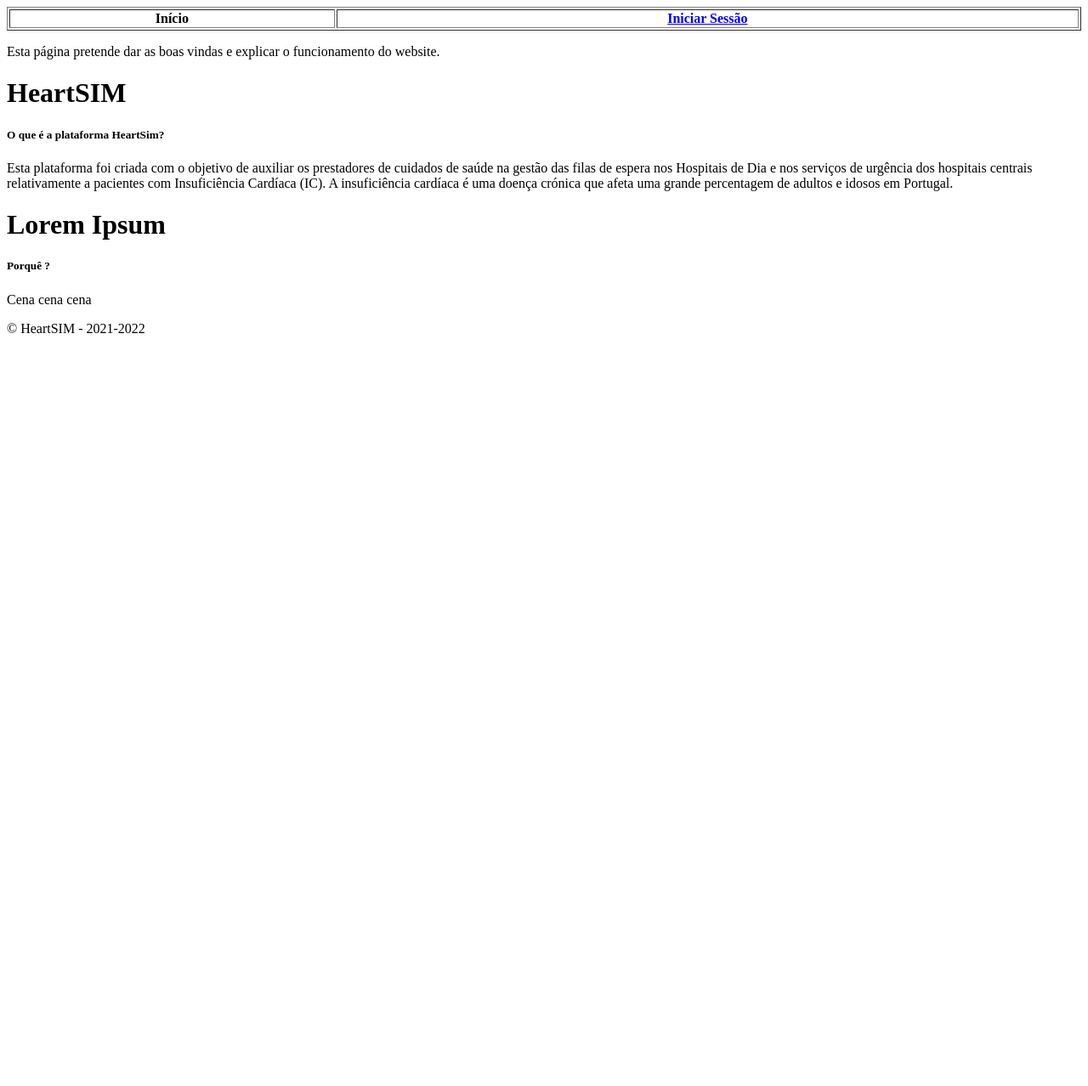
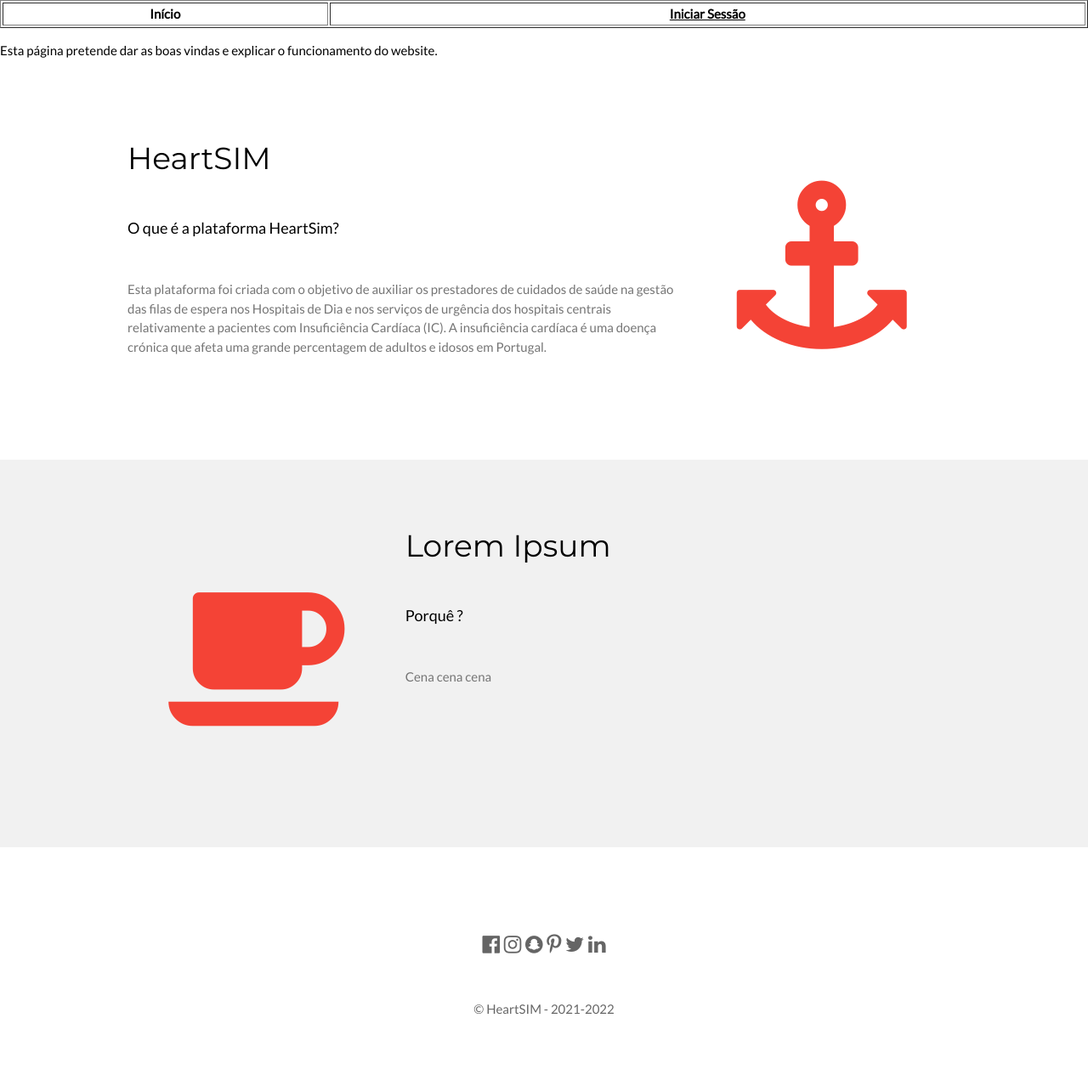
Before and after one commit to bibsos/Heart-SIM, a PHP site: page /index.php in a window 1280 px wide. Shown: the whole page at 85% size. Before the commit the page ends 392 px from the top, so only its background shows below. Run offline with PHP 8.4, Linux system fonts and the light colour scheme; lists and menus that the app fills with data are empty.

Commit message:
atualizacao

```diff
--- a/index.php
+++ b/index.php
@@ -1,4 +1,5 @@
 <?php
+//novo
     session_start();
     if(isset($_GET["action"])){
         $islogin = false;
@@ -44,6 +45,16 @@
 <head>
     <meta charset="UTF-8">
     <title> HeartSIM </title>
+    <meta name="viewport" content="width=device-width, initial-scale=1">
+    <link rel="stylesheet" href="https://www.w3schools.com/w3css/4/w3.css">
+    <link rel="stylesheet" href="https://fonts.googleapis.com/css?family=Lato">
+    <link rel="stylesheet" href="https://fonts.googleapis.com/css?family=Montserrat">
+    <link rel="stylesheet" href="https://cdnjs.cloudflare.com/ajax/libs/font-awesome/4.7.0/css/font-awesome.min.css">
+    <style>
+        body,h1,h2,h3,h4,h5,h6 {font-family: "Lato", sans-serif}
+        .w3-bar,h1,button {font-family: "Montserrat", sans-serif}
+        .fa-anchor,.fa-coffee {font-size:200px}
+    </style>
 </head>
 <body>
     <!--<div class="logo">
@@ -116,3 +127,12 @@
     </footer>
     <script>
         // Used to toggle the menu on small screens when clicking on the menu button
+        function myFunction() {
+            var x = document.getElementById("navDemo");
+            if (x.className.indexOf("w3-show") == -1) {
+                x.className += " w3-show";
+            } else {
+                x.className = x.className.replace(" w3-show", "");
+            }
+        }
+    </script>
```
